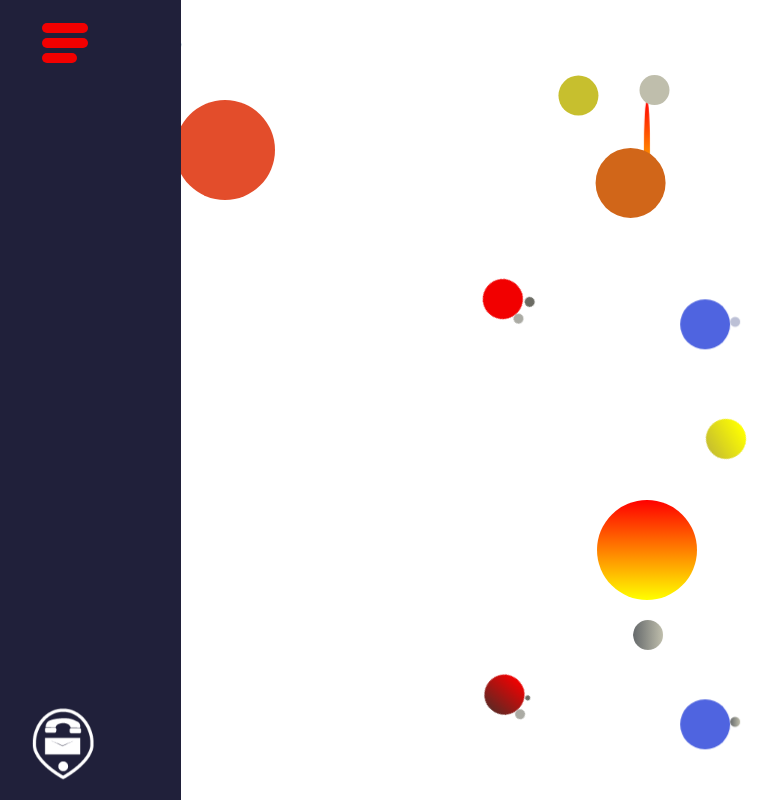
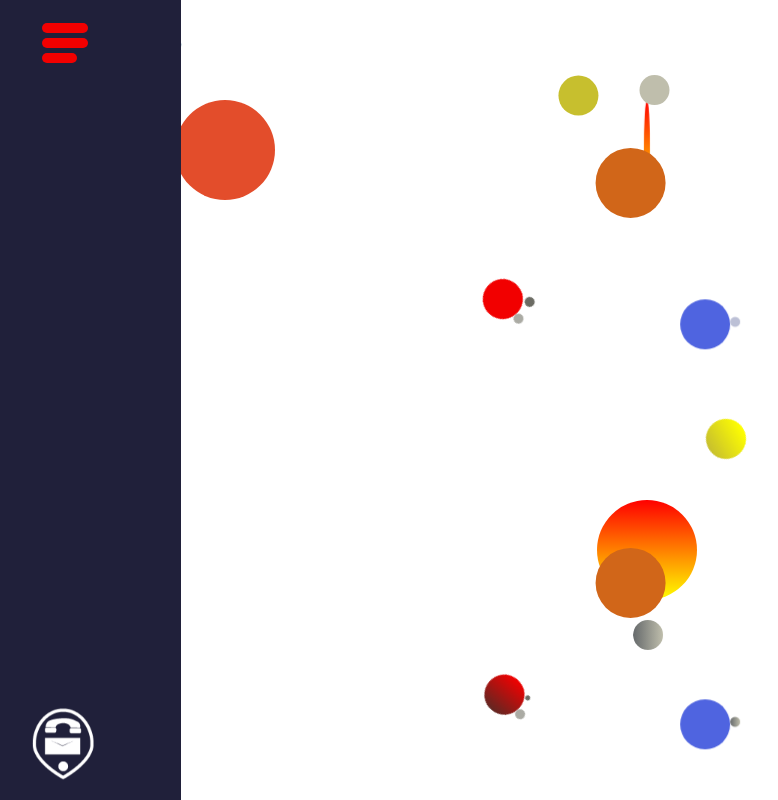
Before and after one commit to MikeTheFyke/MiFy, a Vue app in the folder client/: page / in a window 1280 px wide. Shown: the top 800 px of the page, without its empty margins (51-829 px from the left). Built offline with nearby package versions, Linux system fonts and the light colour scheme.

Commit message:
Added styles to saturn and container

```diff
--- a/client/src/components/Space.vue
+++ b/client/src/components/Space.vue
@@ -209,4 +209,17 @@ export default {
     background-color: #ababa4;
 }
 
+#saturn-container{
+    position: absolute;
+    top: 0px;
+    left: 26%;
+}
+
+#saturn{
+    width: 70px;
+    height: 70px;
+    border-radius: 35px;
+    background-color: #d16619;
+}
+
 </style>
```
